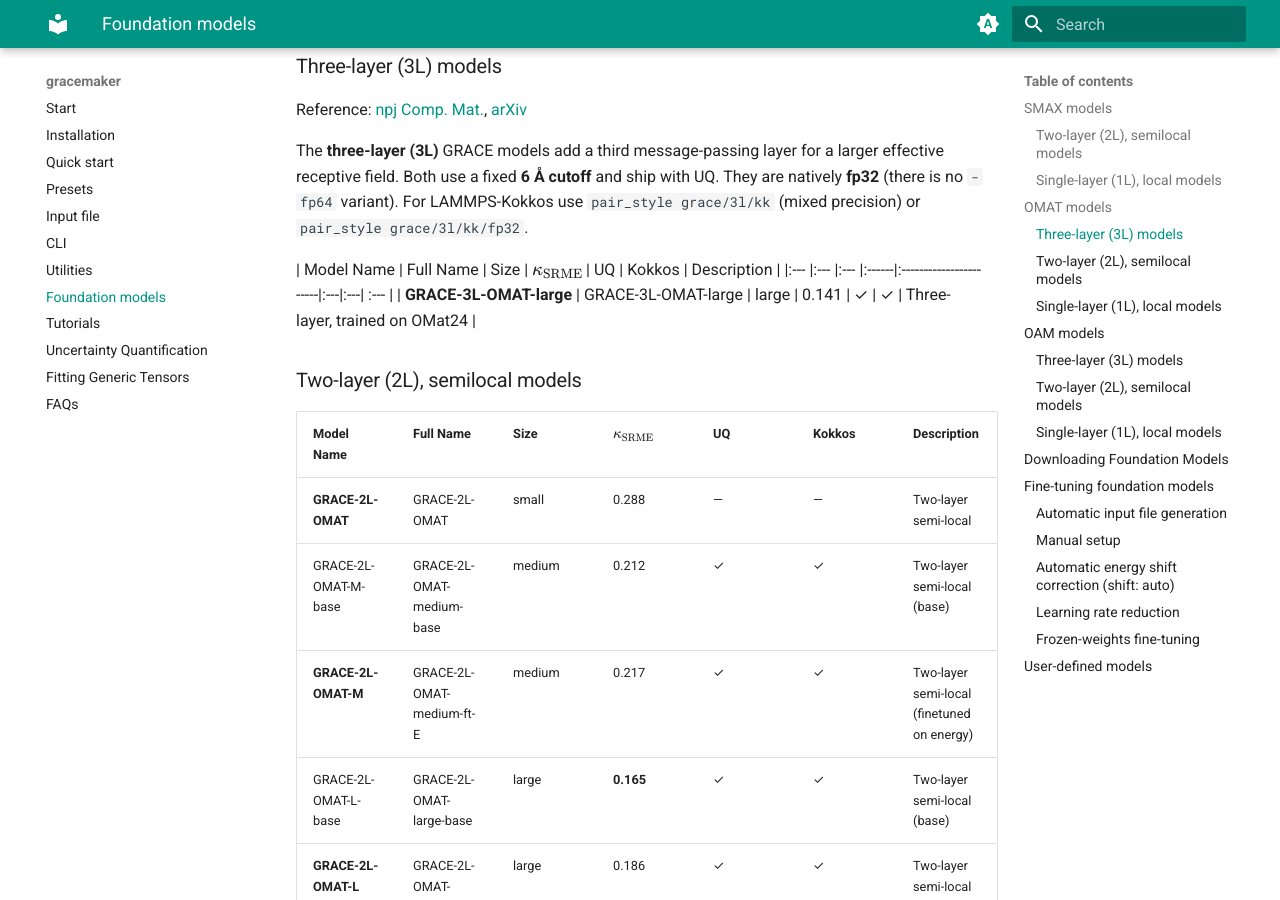
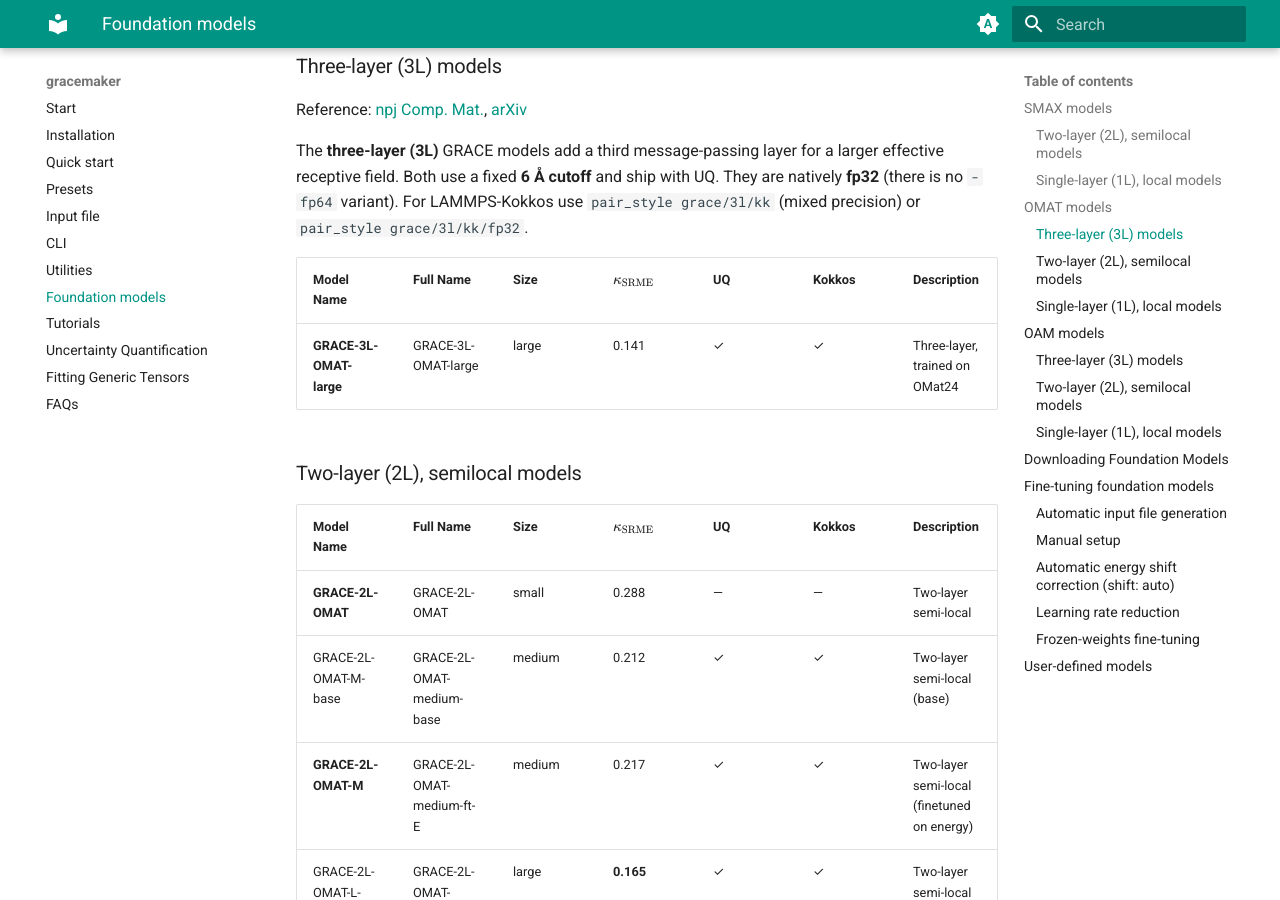
Before and after one commit to ICAMS/grace-tensorpotential, an MkDocs documentation site: the page built from docs/gracemaker/foundation.md, in a window 1280 px wide and 900 px high, scrolled down 2174 px. Built offline with MkDocs 1.6.1 and Material for MkDocs 9.7.7, drawn with Linux system fonts in a browser that asks for light colours.

Commit message:
Update foundation.md

```diff
--- a/docs/gracemaker/foundation.md
+++ b/docs/gracemaker/foundation.md
@@ -71,8 +71,8 @@
 natively **fp32** (there is no `-fp64` variant). For LAMMPS-Kokkos use
 `pair_style grace/3l/kk` (mixed precision) or `pair_style grace/3l/kk/fp32`.
 
-| Model Name | Full Name | Size |  $\kappa_\mathrm{SRME}$ | UQ | Kokkos | Description |
-|:--- |:--- |:--- |:------|:-----------------------|:---|:---| :--- |
+| Model Name              | Full Name | Size | $\kappa_\mathrm{SRME}$ | UQ | Kokkos | Description |
+|:------------------------| :--- | :--- |:-----------------------|:---|:---| :--- |
 | **GRACE-3L-OMAT-large** | GRACE-3L-OMAT-large | large | 0.141 | ✓ | ✓ | Three-layer, trained on OMat24 |
 
 
```
